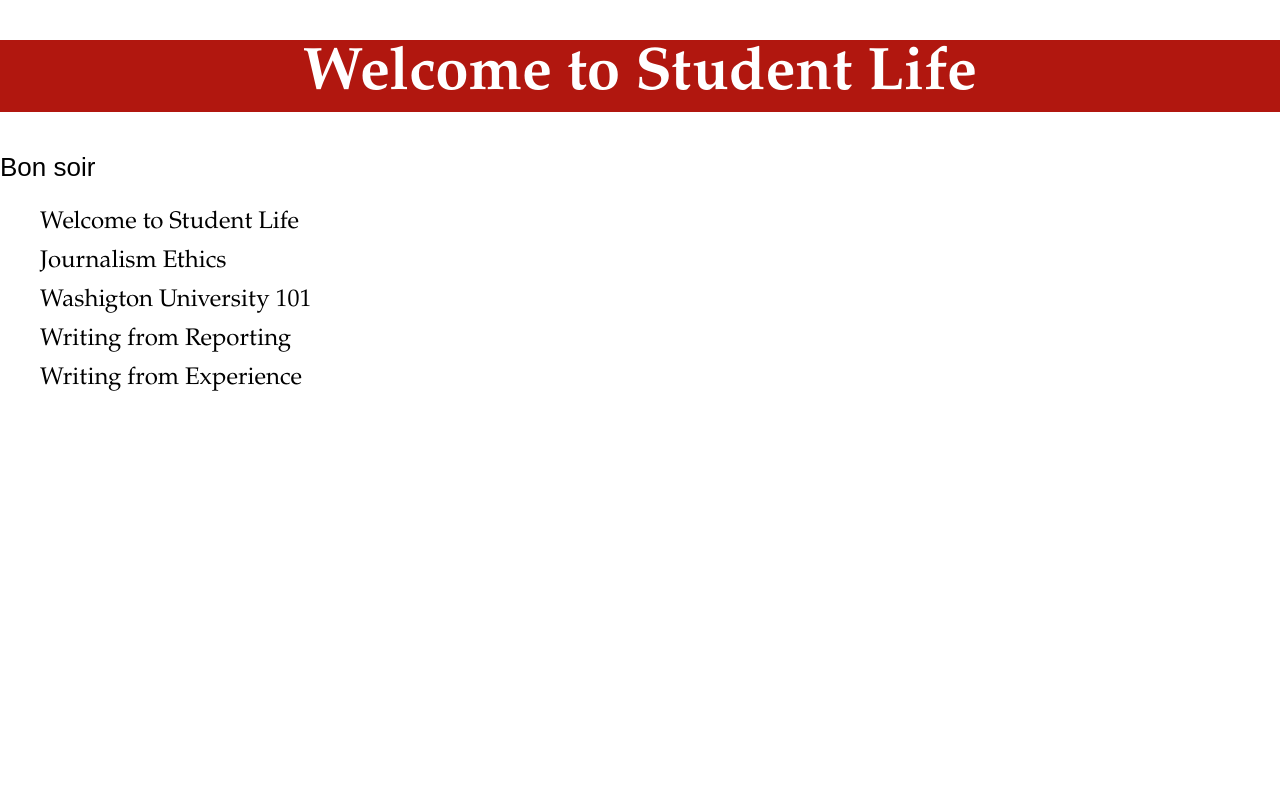
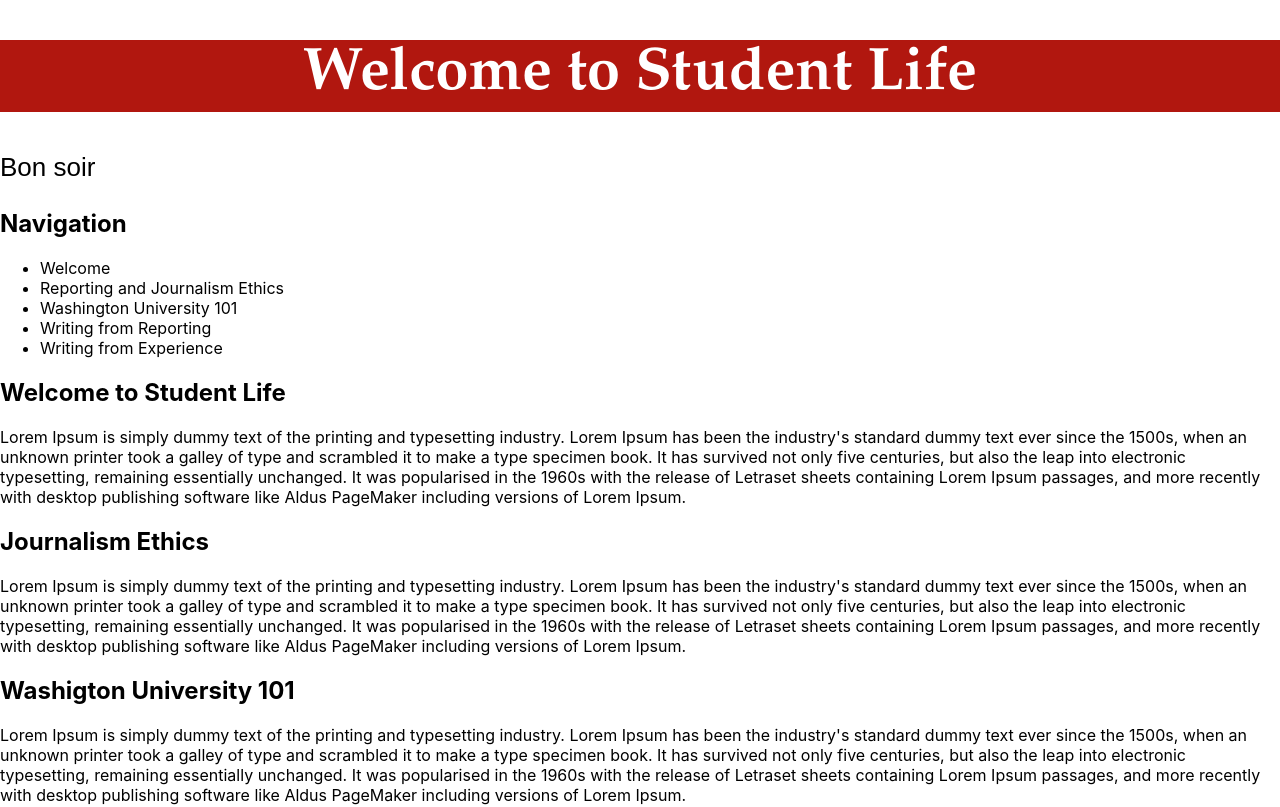
Before and after one commit to emlorraine/studlife-training, a React (Create React App) app in the folder studlife-training/: page / in a window 1280 px wide. Shown: the top 807 px of the page. Built offline with nearby package versions, Linux system fonts and the light colour scheme.

Commit message:
Nav links woo

```diff
--- a/studlife-training/package.json
+++ b/studlife-training/package.json
@@ -12,9 +12,11 @@
     "google-spreadsheet": "^3.0.11",
     "googleapis": "^59.0.0",
     "react": "^16.13.1",
+    "react-anchor-link-smooth-scroll": "^1.0.12",
     "react-bootstrap": "^1.3.0",
     "react-dom": "^16.13.1",
     "react-router-dom": "^5.2.0",
+    "react-router-hash-link": "^2.0.0",
     "react-scripts": "3.4.1",
     "react-scroll": "^1.8.1",
     "react-tabs": "^3.1.1",
--- a/studlife-training/src/components/Nav.css
+++ b/studlife-training/src/components/Nav.css
@@ -1,9 +1,12 @@
+.nav-header{
+    font-family: Garamond;
+    font-size: 24px;
+    margin-left: 24px;
+}
+
 .nav-content{
     font-family: Garamond;
-    font-size: 24px;
+    margin-bottom: 10px;
+    margin-left: 24px;
+
 }
-
-.nav-item{
-    list-style-type: none;
-    margin-bottom: 10px;
-}
--- a/studlife-training/src/components/Nav.js
+++ b/studlife-training/src/components/Nav.js
@@ -1,22 +1,88 @@
 import React, { Component } from 'react'
-import { Link, animateScroll as scroll } from "react-scroll";
+// import { Link } from 'react-scroll';
+import Scroll from 'react-scroll'
+import { HashLink as Link } from 'react-router-hash-link';
+
+// import { HashLink as Link } from 'react-router-hash-link';
+
 import './Nav.css';
 
 
+
 class Nav extends Component {
-    render() {
+
+  refWelcome = React.createRef()
+  refEthics = React.createRef()
+  refWashU = React.createRef()
+  refWritingReporting = React.createRef()
+  refWritingExperience = React.createRef()
+
+  // constructor(props) {
+  //   super(props);
+  //   this.scrollToContent = this.scrollToContent.bind(this);
+  // }
+  componentDidMount() {
+    this.setState({ loaded: true })
+  }
+
+  handleScrollTo = (elRef) => {
+    // Incase the ref supplied isn't ref.current
+    const el = elRef.current ? elRef.current : elRef
+    el.scrollIntoView({
+      behavior: 'smooth',
+      block: 'start'
+    })
+  }
+  render() {
       return (
-        <nav className="nav" id="navbar">
-          <div className="nav-content">
-            <ul className="nav-items">
-              <li className="nav-item">Welcome to Student Life</li>
-              <li className="nav-item">Journalism Ethics</li>
-              <li className="nav-item">Washigton University 101</li>
-              <li className="nav-item">Writing from Reporting</li>
-              <li className="nav-item">Writing from Experience</li>
-            </ul>
-          </div>
+        <article>
+        <header>
+          <h1>Navigation</h1>
+        </header>
+        <nav>
+          <ul>
+            <li onClick={() => { this.handleScrollTo(this.refWelcome) }}>
+              Welcome
+            </li>
+            <li onClick={() => { this.handleScrollTo(this.refEthics) }}>
+              Reporting and Journalism Ethics
+            </li>
+            <li onClick={() => { this.handleScrollTo(this.refWashU) }}>
+              Washington University 101
+            </li>
+            <li onClick={() => { this.handleScrollTo(this.refWritingReporting) }}>
+              Writing from Reporting
+            </li>
+            <li onClick={() => { this.handleScrollTo(this.refWritingExperience) }}>
+            Writing from Experience
+            </li>
+          </ul>
         </nav>
+        <div className="spacer"></div>
+        <div ref={this.refWelcome}>
+          <h2>Welcome to Student Life</h2>
+          <p>Lorem Ipsum is simply dummy text of the printing and typesetting industry. Lorem Ipsum has been the industry's standard dummy text ever since the 1500s, when an unknown printer took a galley of type and scrambled it to make a type specimen book. It has survived not only five centuries, but also the leap into electronic typesetting, remaining essentially unchanged. It was popularised in the 1960s with the release of Letraset sheets containing Lorem Ipsum passages, and more recently with desktop publishing software like Aldus PageMaker including versions of Lorem Ipsum.</p>
+        </div>
+        <div className="spacer"></div>
+        <div ref={this.refEthics}>
+          <h2>Journalism Ethics</h2>
+          <p>Lorem Ipsum is simply dummy text of the printing and typesetting industry. Lorem Ipsum has been the industry's standard dummy text ever since the 1500s, when an unknown printer took a galley of type and scrambled it to make a type specimen book. It has survived not only five centuries, but also the leap into electronic typesetting, remaining essentially unchanged. It was popularised in the 1960s with the release of Letraset sheets containing Lorem Ipsum passages, and more recently with desktop publishing software like Aldus PageMaker including versions of Lorem Ipsum.</p>
+        </div>
+        <div className="spacer"></div>
+        <div ref={this.refWashU}>
+          <h2>Washigton University 101</h2>
+          <p>Lorem Ipsum is simply dummy text of the printing and typesetting industry. Lorem Ipsum has been the industry's standard dummy text ever since the 1500s, when an unknown printer took a galley of type and scrambled it to make a type specimen book. It has survived not only five centuries, but also the leap into electronic typesetting, remaining essentially unchanged. It was popularised in the 1960s with the release of Letraset sheets containing Lorem Ipsum passages, and more recently with desktop publishing software like Aldus PageMaker including versions of Lorem Ipsum.</p>
+        </div>
+        <div className="spacer"></div>
+        <div ref={this.refWritingReporting}>
+          <h2>Writing from Reporting</h2>
+          <p>Lorem Ipsum is simply dummy text of the printing and typesetting industry. Lorem Ipsum has been the industry's standard dummy text ever since the 1500s, when an unknown printer took a galley of type and scrambled it to make a type specimen book. It has survived not only five centuries, but also the leap into electronic typesetting, remaining essentially unchanged. It was popularised in the 1960s with the release of Letraset sheets containing Lorem Ipsum passages, and more recently with desktop publishing software like Aldus PageMaker including versions of Lorem Ipsum.</p>
+        </div>
+        <div ref={this.refWritingExperience}>
+          <h2>Writing from Experience</h2>
+          <p>Lorem Ipsum is simply dummy text of the printing and typesetting industry. Lorem Ipsum has been the industry's standard dummy text ever since the 1500s, when an unknown printer took a galley of type and scrambled it to make a type specimen book. It has survived not only five centuries, but also the leap into electronic typesetting, remaining essentially unchanged. It was popularised in the 1960s with the release of Letraset sheets containing Lorem Ipsum passages, and more recently with desktop publishing software like Aldus PageMaker including versions of Lorem Ipsum.</p>
+        </div>
+      </article>
       );
     }
   }
```
Also changed, not shown: 1 other file (tests, documents, lock files or other folders).
